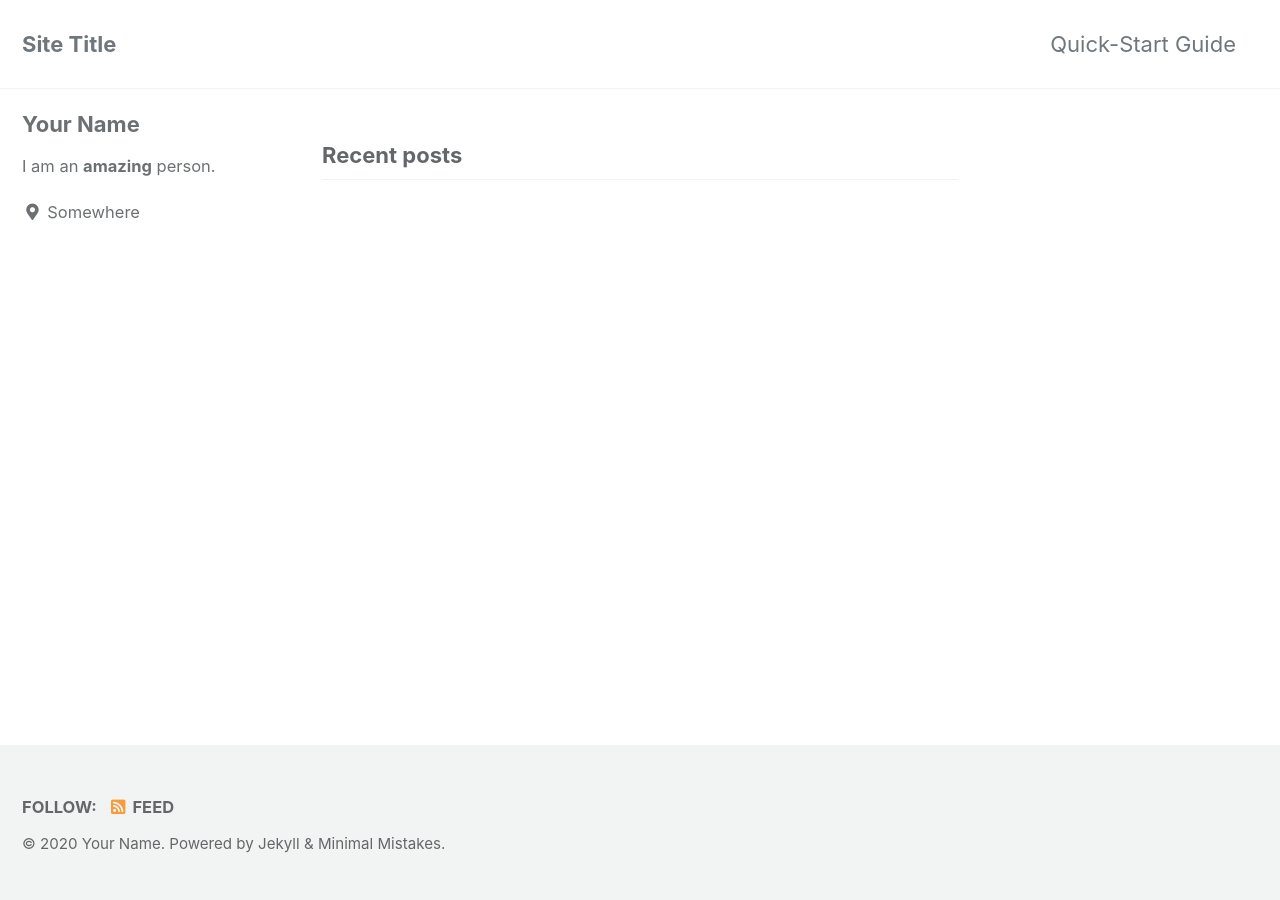
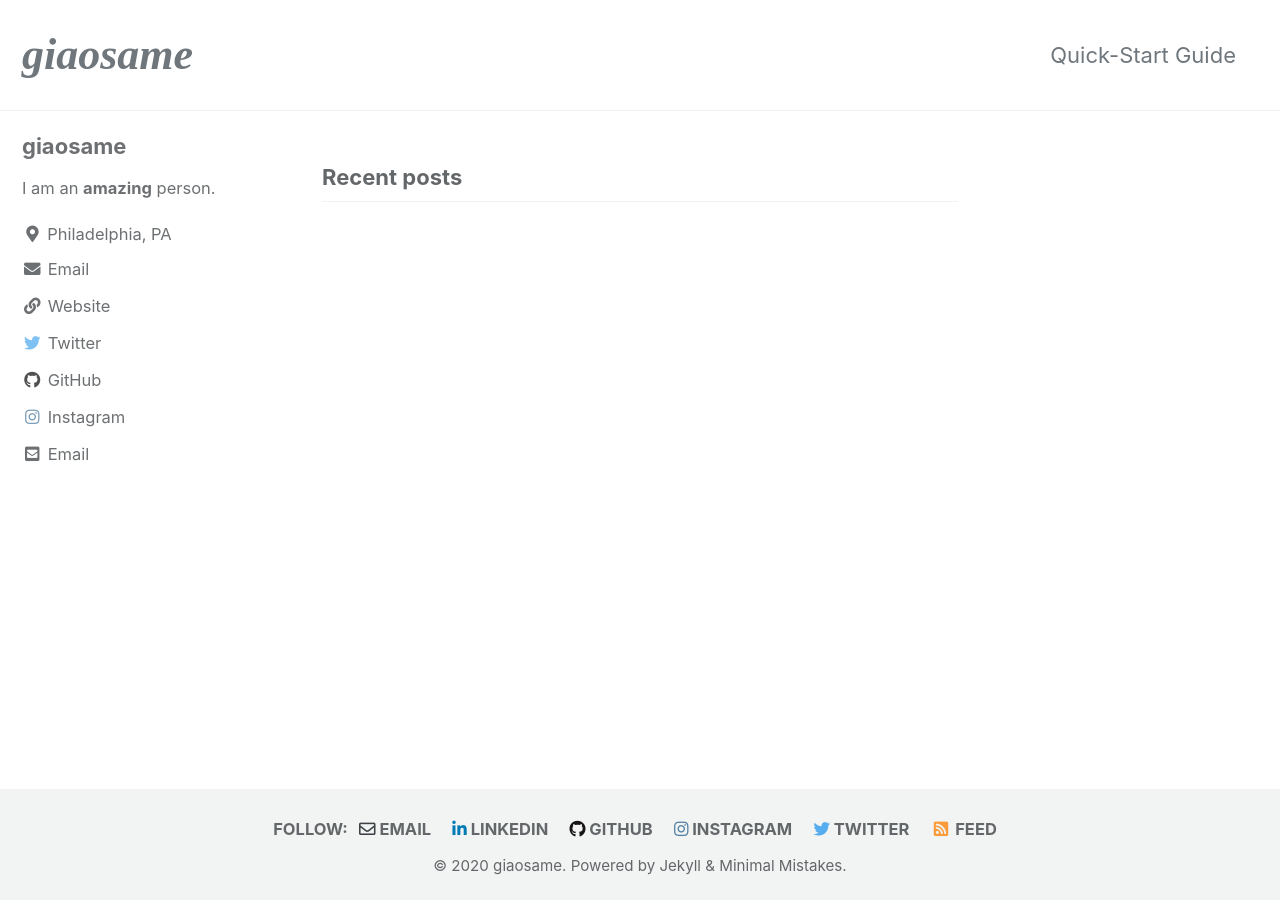
Before and after one commit to giaosame/giaosame.github.io, a Jekyll site: the page built from index.html, in a window 1280 px wide. Built offline with Jekyll 4.4.1, drawn with Linux system fonts in a browser that asks for light colours; cached includes are drawn as plain includes; the list of posts is cut into pages by our own code.

Commit message:
add basic ui customization

```diff
--- a/_config.yml
+++ b/_config.yml
@@ -16,14 +16,14 @@ minimal_mistakes_skin    : "default" # "air", "aqua", "contrast", "dark", "dirt"
 
 # Site Settings
 locale                   : "en-US"
-title                    : "Site Title"
+title                    : "giaosame"
 title_separator          : "-"
 subtitle                 : # site tagline that appears below site title in masthead
-name                     : "Your Name"
+name                     : "giaosame"
 description              : "An amazing website."
-url                      : # the base hostname & protocol for your site e.g. "https://mmistakes.github.io"
+url                      : "https://giaosame.github.io/" # the base hostname & protocol for your site e.g. "https://mmistakes.github.io"
 baseurl                  : # the subpath of your site, e.g. "/blog"
-repository               : # GitHub username/repo-name e.g. "mmistakes/minimal-mistakes"
+repository               : "giaosame/giaosame.github.io" # GitHub username/repo-name e.g. "mmistakes/minimal-mistakes"
 teaser                   : # path of fallback teaser image, e.g. "/assets/images/500x300.png"
 logo                     : # path of logo image to display in the masthead, e.g. "/assets/images/88x88.png"
 masthead_title           : # overrides the website title displayed in the masthead, use " " for no title
@@ -93,52 +93,52 @@ analytics:
 
 # Site Author
 author:
-  name             : "Your Name"
+  name             : "giaosame"
   avatar           : # path of avatar image, e.g. "/assets/images/bio-photo.jpg"
   bio              : "I am an **amazing** person."
-  location         : "Somewhere"
-  email            :
+  location         : "Philadelphia, PA"
+  email            : "qiaosen.chen@gmail.com"
   links:
     - label: "Email"
-      icon: "fas fa-fw fa-envelope-square"
-      # url: "mailto:your.name@email.com"
+      icon: "fas fa-fw fa-envelope"
+      url: "mailto:qiaosen.chen@gmail.com"
     - label: "Website"
       icon: "fas fa-fw fa-link"
-      # url: "https://your-website.com"
+      url: "https://giaosame.github.io"
     - label: "Twitter"
-      icon: "fab fa-fw fa-twitter-square"
-      # url: "https://twitter.com/"
+      icon: "fab fa-fw fa-twitter"
+      url: "https://twitter.com/Johnson_Cqs"
     - label: "Facebook"
-      icon: "fab fa-fw fa-facebook-square"
+      icon: "fab fa-fw fa-facebook"
       # url: "https://facebook.com/"
     - label: "GitHub"
       icon: "fab fa-fw fa-github"
-      # url: "https://github.com/"
+      url: "https://github.com/giaosame"
     - label: "Instagram"
       icon: "fab fa-fw fa-instagram"
-      # url: "https://instagram.com/"
+      url: "https://www.instagram.com/giaosame/"
 
 # Site Footer
 footer:
   links:
+    - label: "Email"
+      icon: "far fa-envelope"
+      url: "mailto:qiaosen.chen@gmail.com"
+    - label: "LinkedIn"
+      icon: "fab fa-linkedin-in"
+      url: "https://www.linkedin.com/in/qiaosen-chen-725699141/"
+    - label: "Facebook"
+      icon: "fab fa-faceboob"
+      # url: "https://facebook.com/"
+    - label: "GitHub"
+      icon: "fab fa-github"
+      url: "https://github.com/giaosame"
+    - label: "Instagram"
+      icon: "fab fa-instagram"
+      url: "https://www.instagram.com/giaosame/"
     - label: "Twitter"
-      icon: "fab fa-fw fa-twitter-square"
-      # url:
-    - label: "Facebook"
-      icon: "fab fa-fw fa-facebook-square"
-      # url:
-    - label: "GitHub"
-      icon: "fab fa-fw fa-github"
-      # url:
-    - label: "GitLab"
-      icon: "fab fa-fw fa-gitlab"
-      # url:
-    - label: "Bitbucket"
-      icon: "fab fa-fw fa-bitbucket"
-      # url:
-    - label: "Instagram"
-      icon: "fab fa-fw fa-instagram"
-      # url:
+      icon: "fab fa-twitter"
+      url: "https://twitter.com/Johnson_Cqs"
 
 
 # Reading Files
--- a/_layouts/default.html
+++ b/_layouts/default.html
@@ -29,7 +29,7 @@
       </div>
     {% endif %}
 
-    <div id="footer" class="page__footer">
+    <div id="footer" class="page__footer text-center">
       <footer>
         {% include footer/custom.html %}
         {% include_cached footer.html %}
--- a/_sass/minimal-mistakes/_footer.scss
+++ b/_sass/minimal-mistakes/_footer.scss
@@ -9,7 +9,7 @@
   margin-right: 0;
   width: 100%;
   clear: both;
-  margin-top: 3em;
+  margin-top: 1em;
   color: $muted-text-color;
   -webkit-animation: $intro-transition;
   animation: $intro-transition;
@@ -21,9 +21,9 @@
     @include clearfix;
     margin-left: auto;
     margin-right: auto;
-    margin-top: 2em;
+    margin-top: 1em;
     max-width: 100%;
-    padding: 0 1em 2em;
+    padding: 0 1em 1em;
 
     @include breakpoint($x-large) {
       max-width: $x-large;
--- a/_sass/minimal-mistakes/_masthead.scss
+++ b/_sass/minimal-mistakes/_masthead.scss
@@ -1,6 +1,6 @@
 /* ==========================================================================
-   MASTHEAD
-   ========================================================================== */
+MASTHEAD
+========================================================================== */
 
 .masthead {
   position: relative;
@@ -50,7 +50,14 @@
   -ms-flex-item-align: center;
   align-self: center;
   font-weight: bold;
-  // z-index: 20;
+  font-size: 2em;
+  font-family: Futura;
+  font-style: italic;
+
+  @font-face {
+    font-family: Futura;
+    src: url("../../assets/fonts/Futura.ttf");
+  }
 }
 
 .site-subtitle {
```
Also changed, not shown: assets/fonts/Futura.ttf (added).
